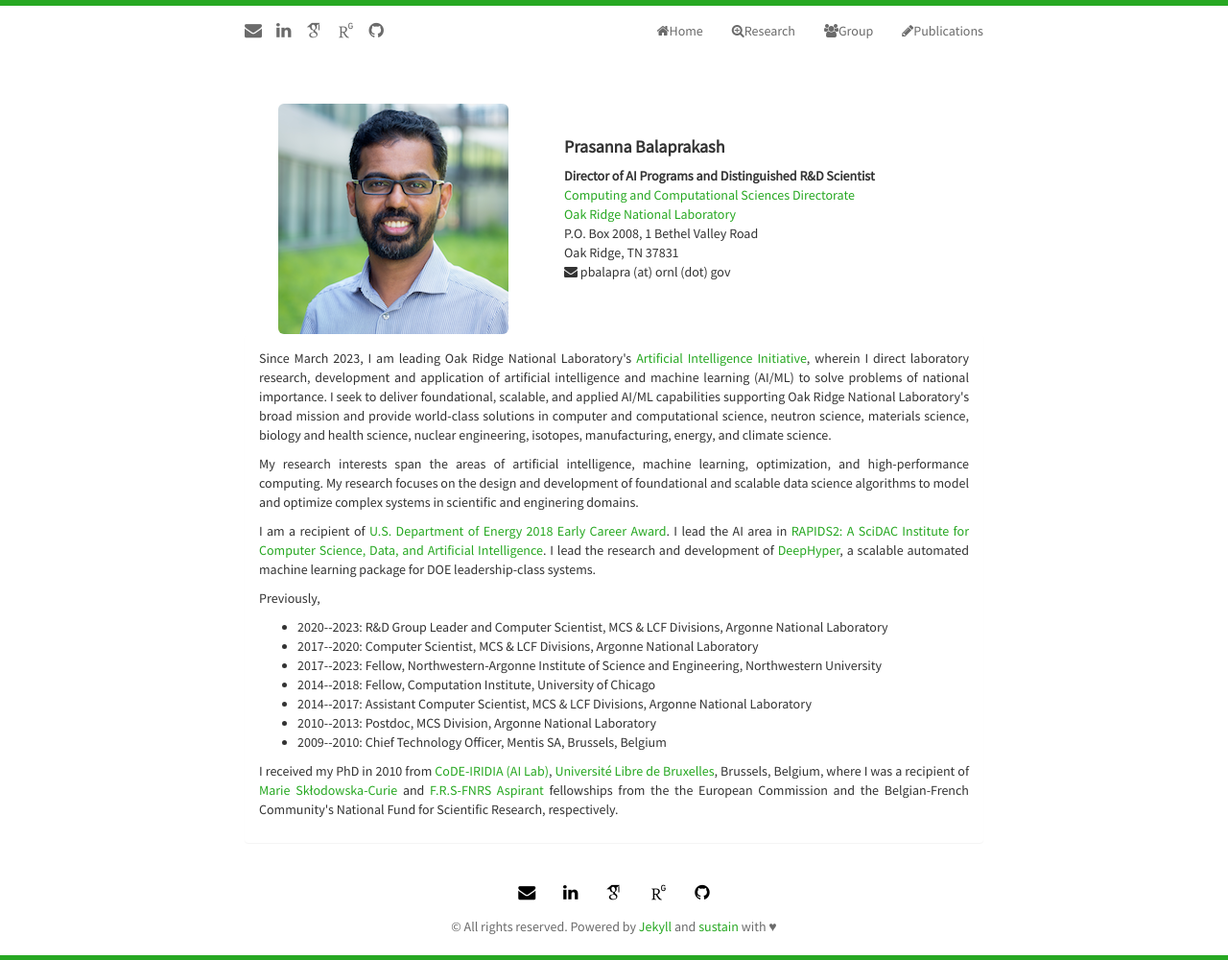
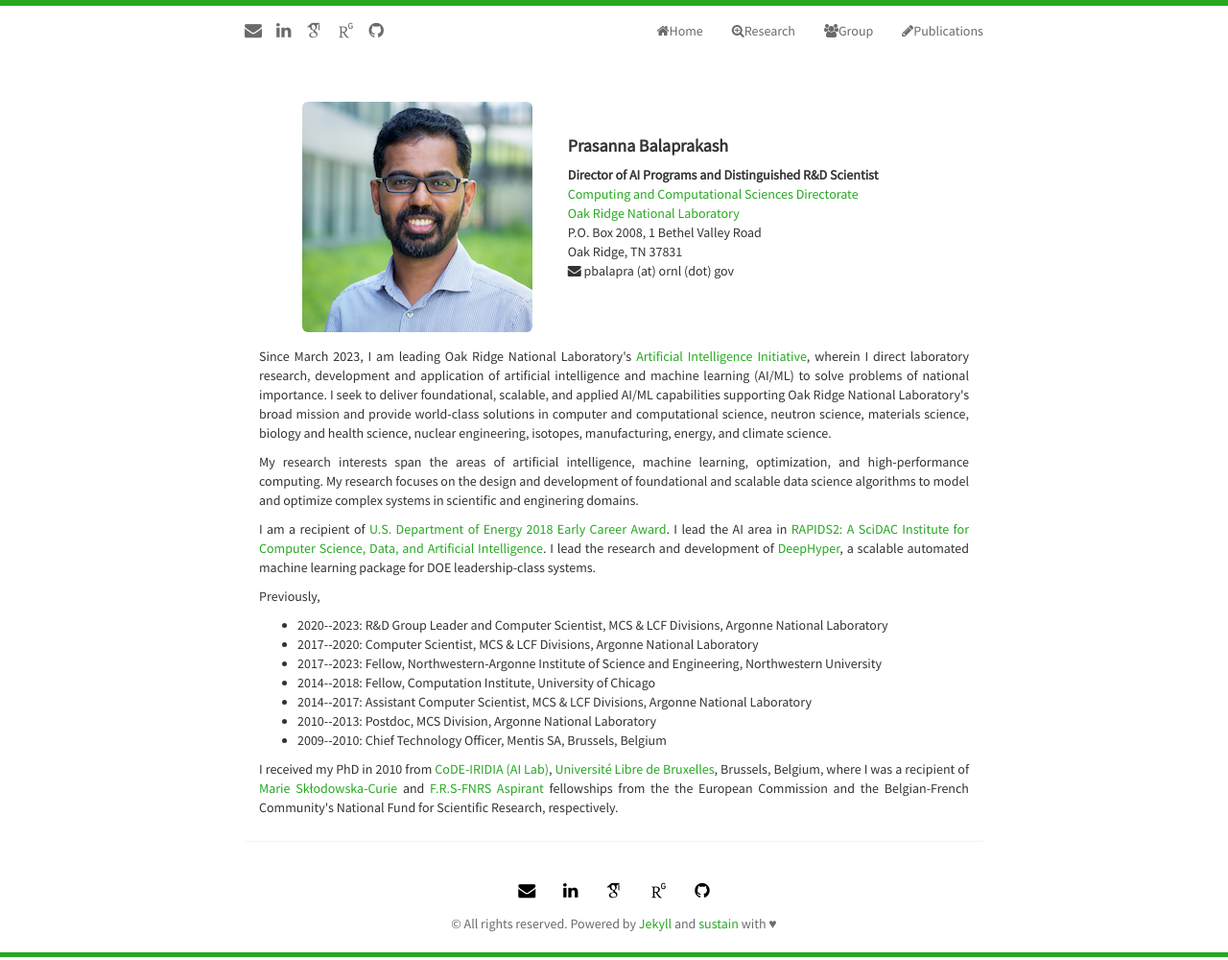
Before and after one commit to pbalapra/pbalapra.github.io, a Jekyll site: the page built from index.html, in a window 1280 px wide. Shown: the whole page at 96% size. Built offline with Jekyll 4.4.1, drawn with Linux system fonts in a browser that asks for light colours; nearby versions of some CDN libraries; some web fonts are replaced; the list of posts is cut into pages by our own code.

Commit message:
minor edit

```diff
--- a/index.html
+++ b/index.html
@@ -7,7 +7,7 @@ title: Home Page of Prasanna Balaprakash
 
 	<div class="container">
         <center>
-        <table width="700">
+        <table width="650">
           <tr>
             <td>
         	  <div class="avatar">
```
